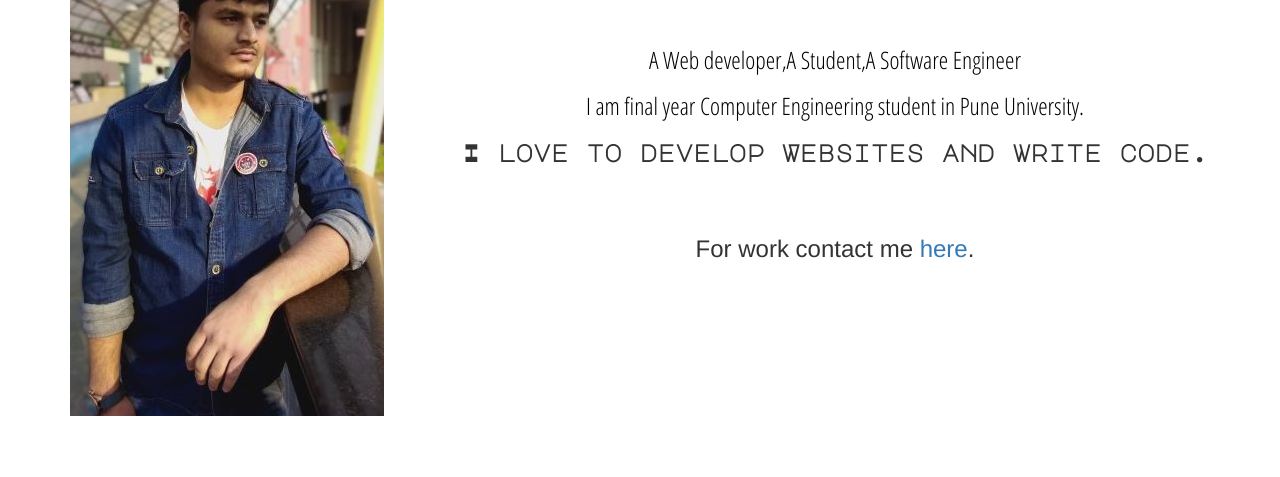
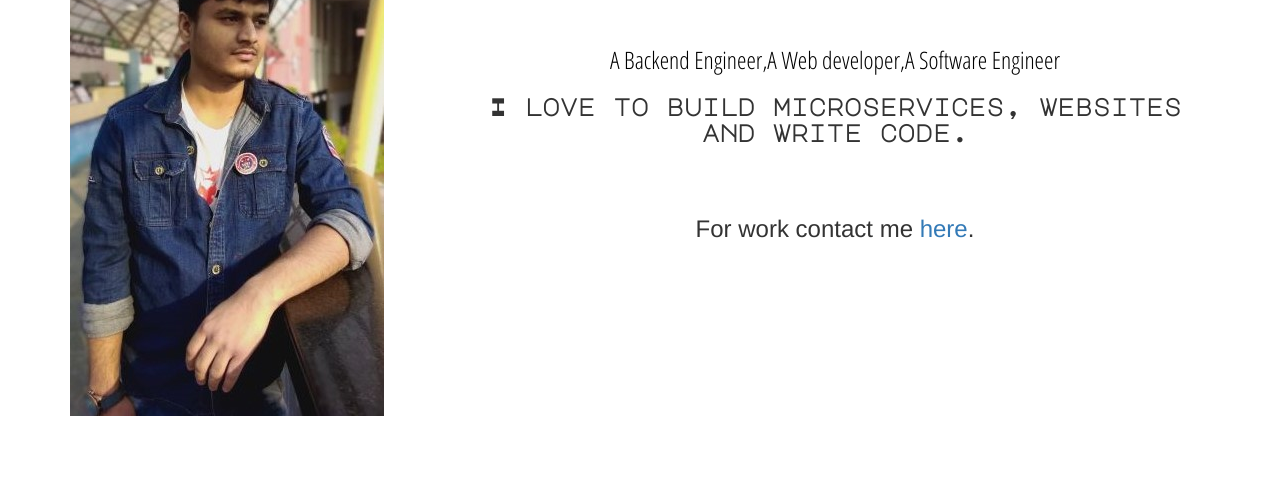
Before and after one commit to aditya0204/aditya0204.github.io, a plain HTML site: page index.html in a window 1280 px wide. Shown: the part 127-604 px from the top of the page. Drawn offline with nearby package versions, Linux system fonts and the light colour scheme.

Commit message:
website updated

```diff
--- a/index.html
+++ b/index.html
@@ -111,9 +111,9 @@
         <center>
           <b>
             <h1 class="myname">Hello I am Aditya</h1><br>
-            <h3 class="sub_heading">A Web developer,A Student,A Software Engineer</h3>
-            <h3 class="sub_heading">I am final year Computer Engineering student in Pune University.</h3>
-            <h3 class="myname"><b>I love to develop Websites and write code.</b></h3>   <br><br>
+            <h3 class="sub_heading">A Backend Engineer,A Web developer,A Software Engineer</h3>
+            <!-- <h3 class="sub_heading">I am final year Computer Engineering student in Pune University.</h3>  -->
+            <h3 class="myname"><b>I love to build microservices, websites and write code.</b></h3>   <br><br>
 
 
           <b>  <h3 class="">For work contact me <a href="#contact">here</a>.</h3></b>
```
